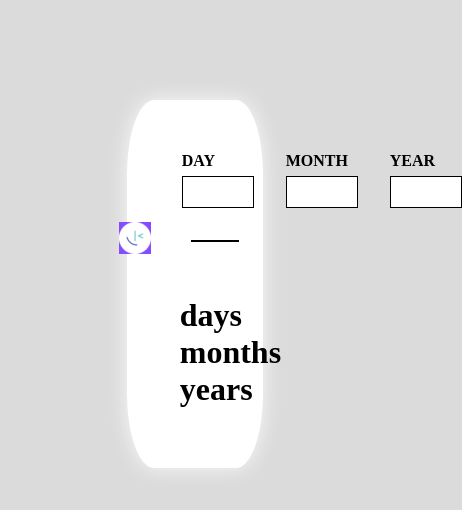
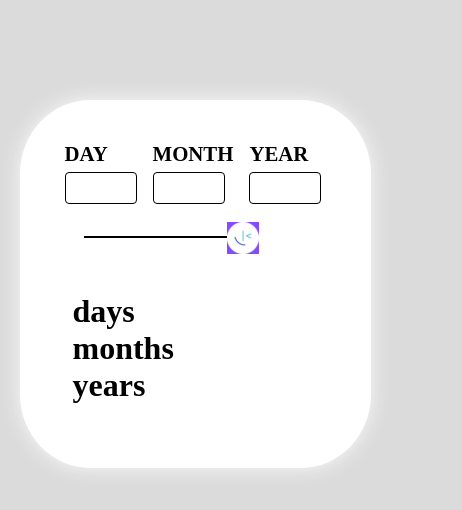
Before and after one commit to Atabo2023/Age-calculator-app, a plain HTML site: page index.html in a window 390 px wide. Shown: the whole page, 462 px wide, since content can reach past the window. Drawn offline with Linux system fonts and the light colour scheme; a web font is replaced by a local one.

Commit message:
added mobile responsiveness

```diff
--- a/index.html
+++ b/index.html
@@ -5,6 +5,7 @@
     <meta name="viewport" content="width=device-width, initial-scale=1.0" />
     <title>Document</title>
     <link rel="stylesheet" href="style.css" />
+    <link rel="stylesheet" href="queries.css" />
     <link href="https://fonts.google.com/specimen/Poppins" rel="stylesheet" />
   </head>
   <body>
@@ -14,17 +15,17 @@
         <div class="form_container">
           <div class="content">
             <label for="day">day</label>
-            <input type="number" id="day" placeholder="" />
+            <input type="number" maxlength="2" id="day" placeholder="" />
             <small></small>
           </div>
           <div class="content">
             <label for="month">month</label>
-            <input type="number" id="month" placeholder="" />
+            <input id="month" type="number" maxlength="2" placeholder="" />
             <small></small>
           </div>
           <div class="content">
             <label for="year">year</label>
-            <input type="number" id="year" placeholder="" />
+            <input type="number" maxlength="4" id="year" placeholder="" />
             <small></small>
           </div>
         </div>
--- /dev/null
+++ b/queries.css
@@ -0,0 +1,58 @@
+@media (max-width: 59em) {
+  .form_container {
+    width: 50%;
+    margin-left: 13px;
+    margin-top: 10px;
+    border: none;
+    font-size: 1.3rem;
+  }
+
+  .submit_block {
+    display: flex;
+    justify-content: center;
+    align-items: flex-start;
+    width: 90%;
+  }
+
+  /* display: flex;
+  justify-content: center;
+  align-items: flex-end;
+  width: 100%; */
+
+  .holder {
+    width: 90%;
+  }
+}
+
+@media (max-width: 56em) {
+  .holder {
+    width: 90%;
+  }
+}
+@media (max-width: 60em) {
+  .holder {
+    width: 90%;
+  }
+}
+@media (max-width: 54em) {
+  .holder {
+    width: 90%;
+  }
+}
+@media (max-width: 51em) {
+  .holder {
+    width: 90%;
+  }
+  /* .submit_block hr {
+    width: 55%;
+  } */
+}
+@media (max-width: 40em) {
+  .holder {
+    width: 90%;
+  }
+
+  /* .submit_block hr {
+    width: 55%;
+  } */
+}
--- a/style.css
+++ b/style.css
@@ -55,9 +55,11 @@ form {
 
 .form_container {
   display: flex;
-  gap: 2rem;
+  gap: 1rem;
   margin-left: 23px;
   margin-top: 20px;
+  width: 80%;
+  /* background-color: blue; */
 }
 
 .content {
@@ -79,6 +81,7 @@ input {
   font-size: 1.5rem;
   align-items: center;
   margin-bottom: 2rem;
+  border-radius: 4px;
 }
 
 input::placeholder {
```
